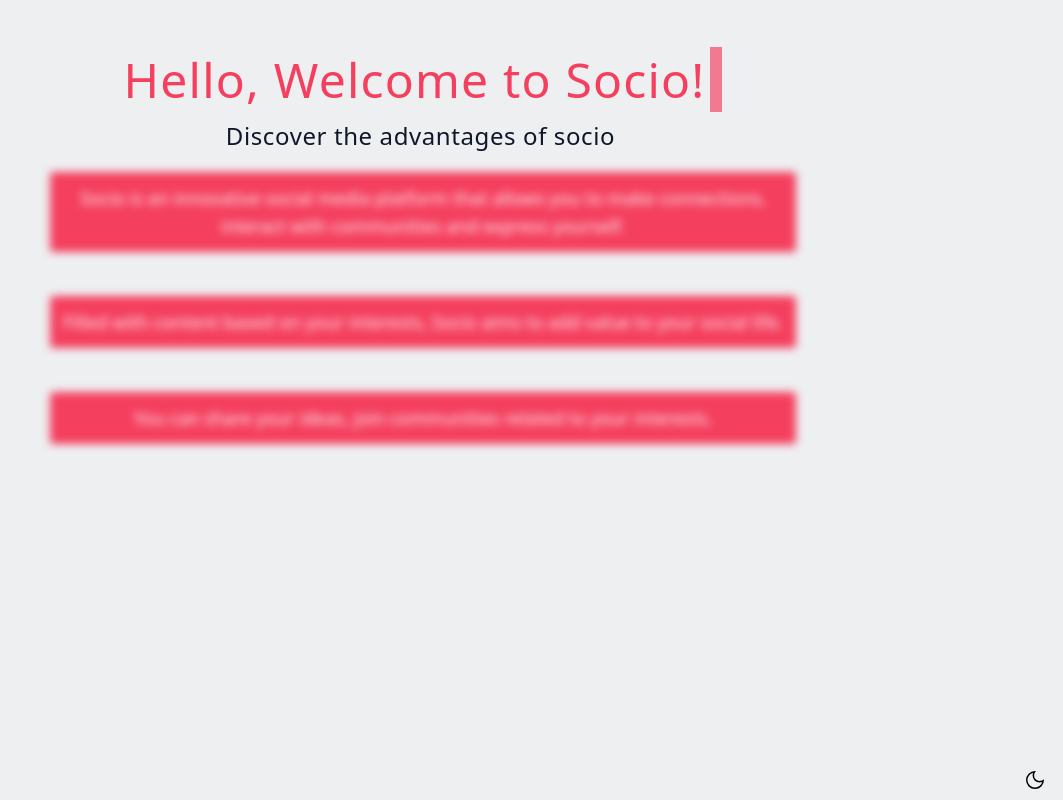
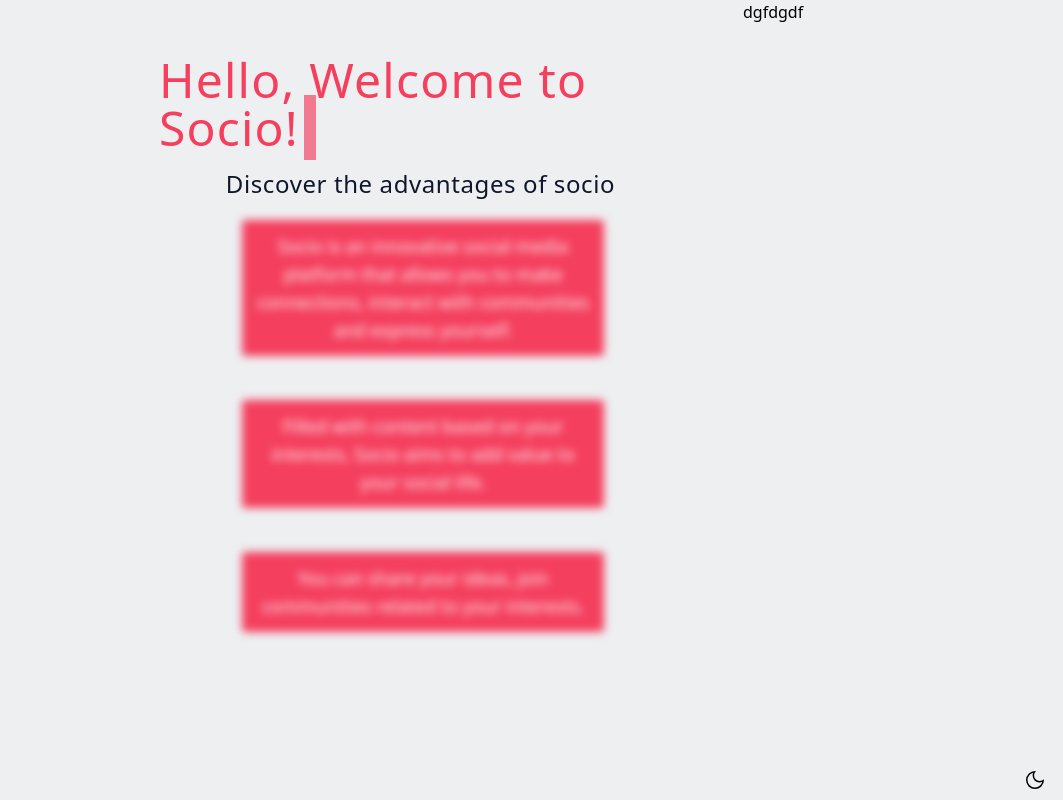
Before and after one commit to gorkemkaramolla/socio, a Next.js app: page / in a window 1280 px wide. Shown: the whole page, without its empty margins (217-1280 px from the left). Built offline with nearby package versions, Linux system fonts and the light colour scheme; no server answers.

Commit message:
bugfix: screenSize

```diff
--- a/tailwind.config.js
+++ b/tailwind.config.js
@@ -34,25 +34,6 @@
         night: '#0C090A',
         blackSwan: '#151718',
       },
-      screens: {
-        '2xl': {'max': '1535px'},
-        // => @media (max-width: 1535px) { ... }
-
-        'xl': {'max': '1279px'},
-        // => @media (max-width: 1279px) { ... }
-
-        'lg': {'max': '1023px'},
-        // => @media (max-width: 1023px) { ... }
-
-        'md': {'max': '767px'},
-        // => @media (max-width: 767px) { ... }
-
-        'sm': {'max': '639px'},
-        // => @media (max-width: 639px) { ... }
-
-        'ph': {'max': '400px'},
-        // => @media (max-width: 639px) { ... }
-      }
     },
   },
   plugins: [],
```
